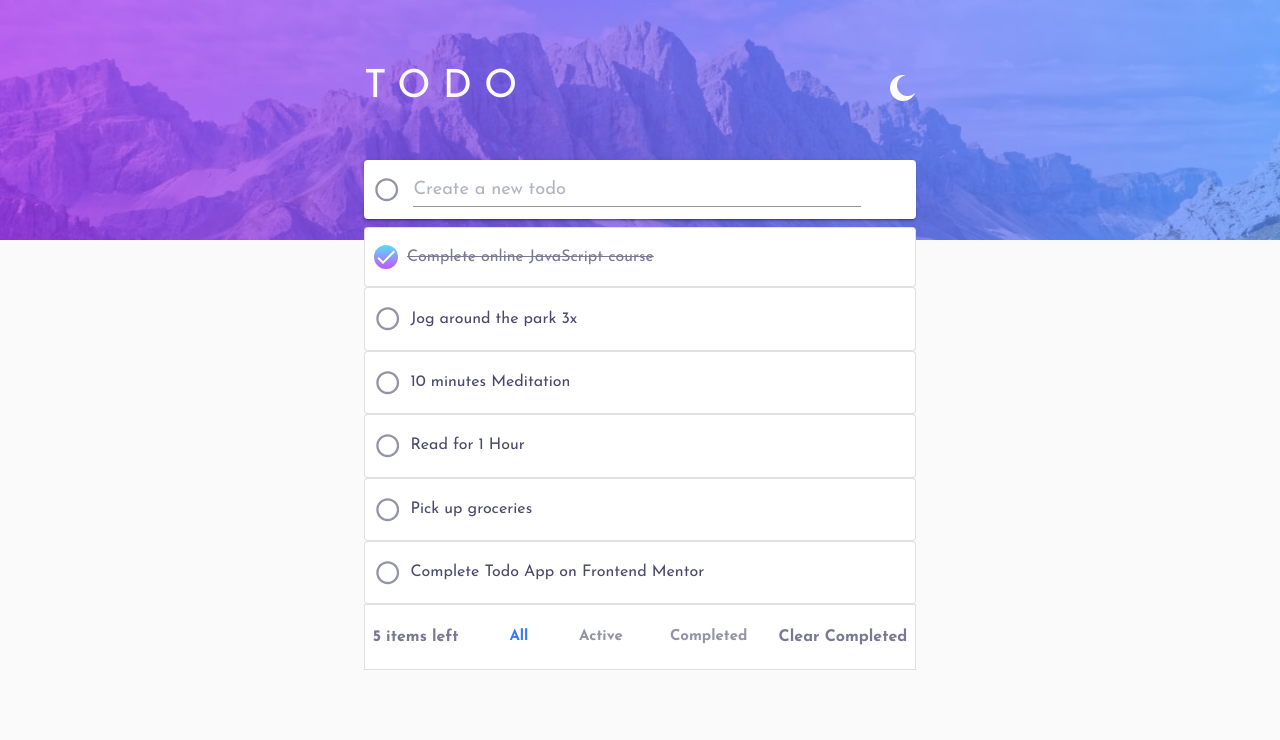
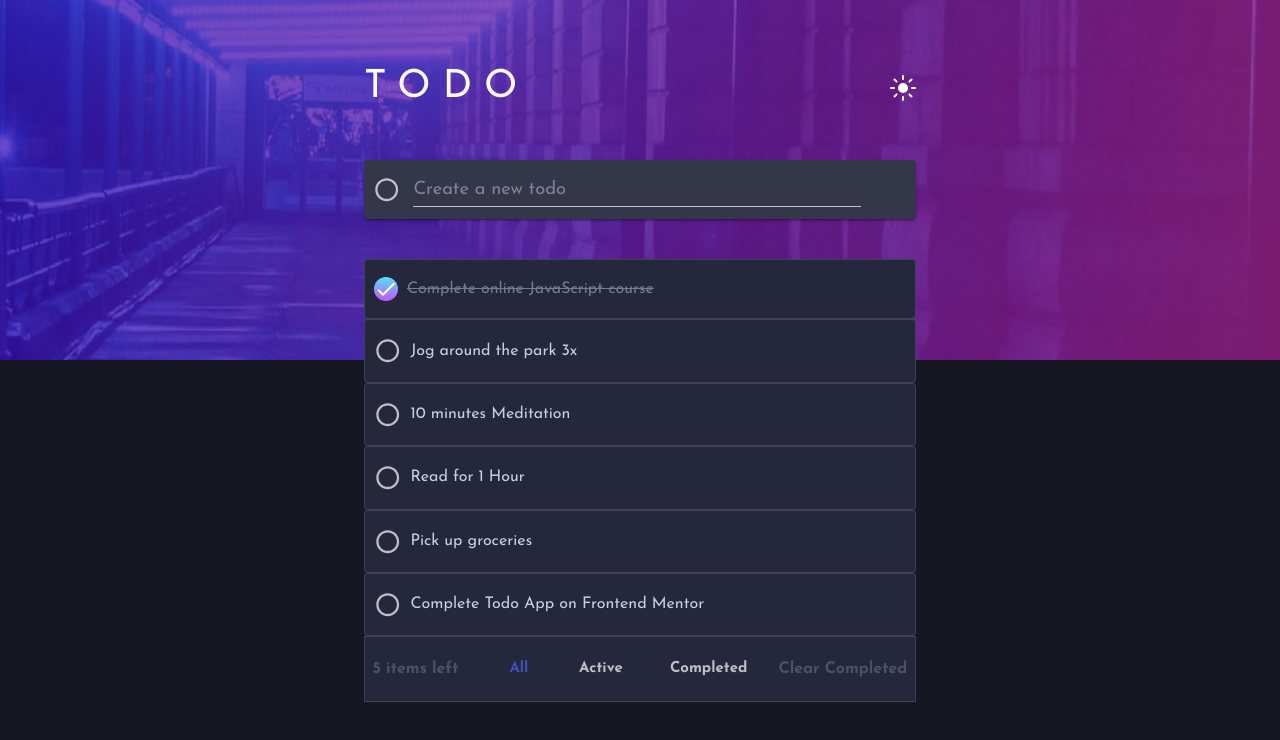
Before and after one commit to shalash23/todo-fe, a React (Vite) app: page / in a window 1280 px wide. Shown: the top 740 px of the page. Built offline with nearby package versions, Linux system fonts and the light colour scheme.

Commit message:
adjusted margins

```diff
--- a/src/App.jsx
+++ b/src/App.jsx
@@ -78,7 +78,7 @@ const lightTheme = createTheme({
 });
 
 const App = () => {
-  const [assignTheme, setAssignTheme] = useState(lightTheme);
+  const [assignTheme, setAssignTheme] = useState(darkTheme);
 
   const theme = useTheme();
   const matches = useMediaQuery(theme.breakpoints.down("md"));
@@ -119,7 +119,7 @@ const App = () => {
               minHeight: "100vh",
               backgroundImage: backgroundImageChanger(matches, assignTheme),
               backgroundRepeat: "no-repeat",
-              backgroundSize: "100% 30%",
+              backgroundSize: matches ? "100% 30%" : "100% 45%",
             }}
           >
             <Box>
@@ -128,6 +128,7 @@ const App = () => {
                 maxWidth={"sm"}
                 sx={{
                   paddingTop: 1,
+                  marginTop: matches ? 1 : 4,
                 }}
               >
                 <TodoList matches={matches} />
```
Also changed, not shown: 1 other file (tests, documents, lock files or other folders).
